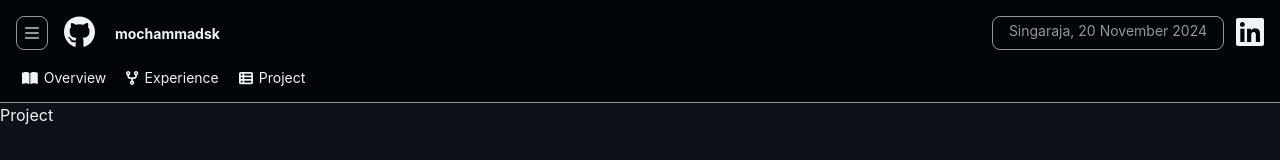
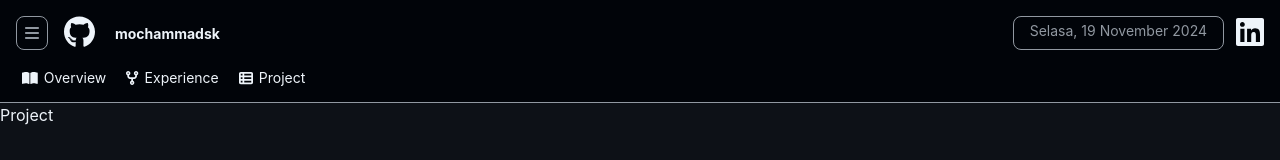
Before and after one commit to mochammadsk/productzilla-portofolio, a React (Vite) app: page /overview/project in a window 1280 px wide. Shown: the top 160 px of the page. Built offline with nearby package versions, Linux system fonts and the light colour scheme.

Commit message:
update to use date component

```diff
--- a/src/components/Header.tsx
+++ b/src/components/Header.tsx
@@ -1,4 +1,5 @@
 import { ListHeader, ListHeaderIcon } from './ListHeader';
+import CurrentDate from './Date';
 import { Link } from 'react-router-dom';
 import { FontAwesomeIcon } from '@fortawesome/react-fontawesome';
 import { faGithub, faLinkedin } from '@fortawesome/free-brands-svg-icons';
@@ -36,11 +37,7 @@ function Header() {
         </div>
 
         <div className='flex gap-3 justify-items-end'>
-          <span className='border border-[#9198a1] rounded-lg px-4'>
-            <text className='text-sm text-[#9198a1] align-middle'>
-              Singaraja, 20 November 2024
-            </text>
-          </span>
+          <CurrentDate />
           <span>
             <a href='https://www.linkedin.com/in/mochammadsk/' target='_blank'>
               <ListHeaderIcon
```
